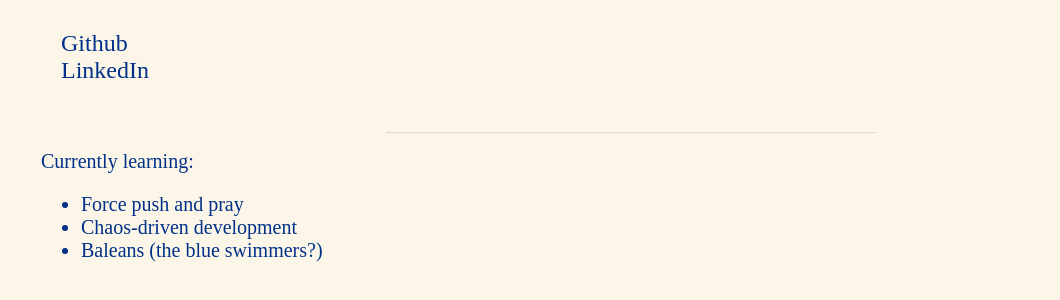
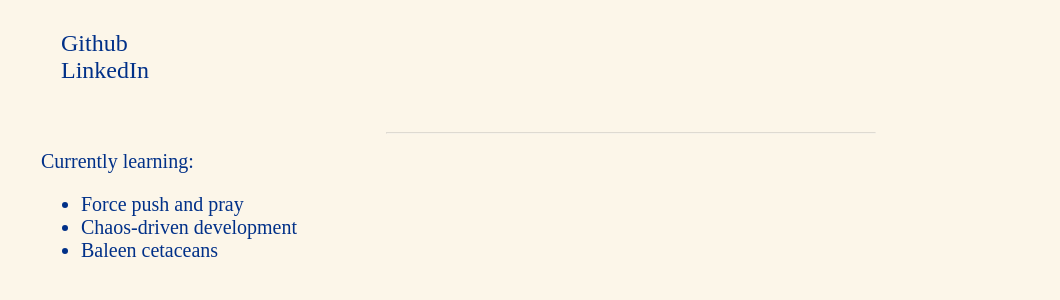
Before and after one commit to erikbejstam/cv, a plain HTML site: page index.html in a window 1280 px wide. Shown: the part 258-558 px from the top of the page, without its empty margins (9-1069 px from the left). Drawn offline with Linux system fonts and the light colour scheme; a web font is replaced by a local one.

Commit message:
baleen cetaceans

```diff
--- a/index.html
+++ b/index.html
@@ -32,7 +32,7 @@
                 <ul>
                     <li>Force push and pray</li>
                     <li>Chaos-driven development</li>
-                    <li>Baleans (the blue swimmers?)</li>
+                    <li>Baleen cetaceans</li>
                 </ul>
             </div>
 
```
